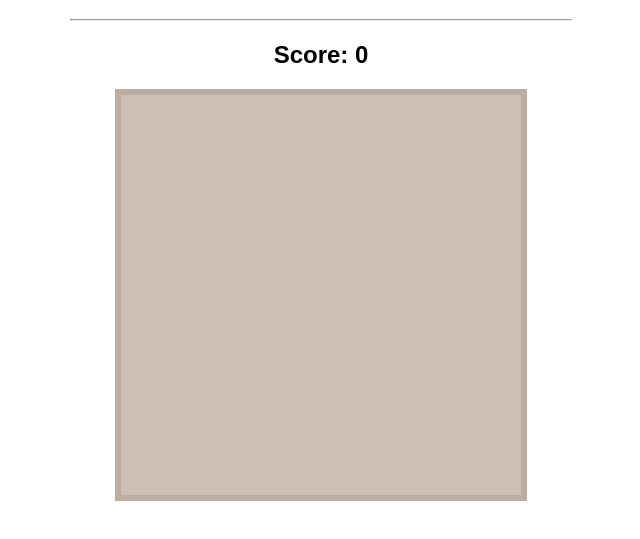
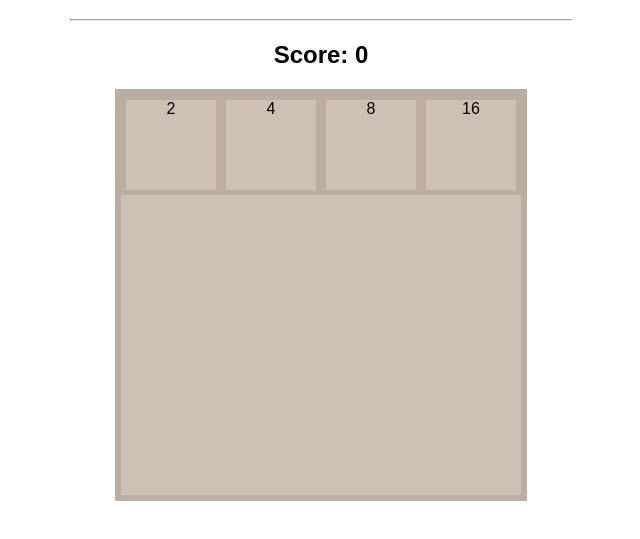
Before and after one commit to fr0sted-flake/2048_game, a plain HTML site: page index.html in a window 1280 px wide. Shown: the part 61-600 px from the top of the page, without its empty margins (319-959 px from the left). Drawn offline with Linux system fonts and the light colour scheme.

Commit message:
added the tiles in the html file

```diff
--- a/index.html
+++ b/index.html
@@ -12,6 +12,10 @@
     <hr>
     <h2>Score: <span id="score">0</span></h2>
     <div id="board">
+        <div class="tile">2</div>
+        <div class="tile">4</div>
+        <div class="tile">8</div>
+        <div class="tile">16</div>
     </div>
 </body>
 </html>
```
